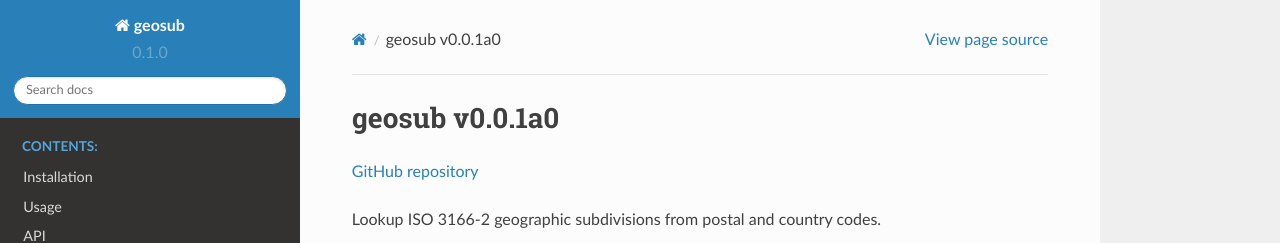
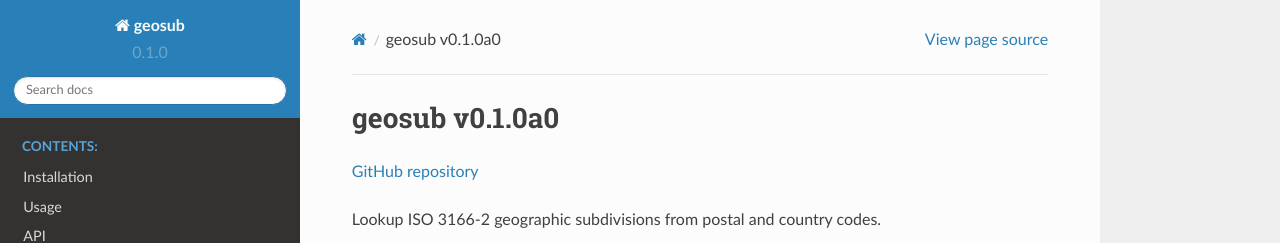
Before and after one commit to dmayo3/geosub, a Sphinx documentation site: the page built from docs/index.rst, in a window 1280 px wide and 900 px high. Shown: the top 243 px of the window. Built offline with Sphinx 7.4.7 and the Read the Docs theme 2.0.0, drawn with Linux system fonts in a browser that asks for light colours.

Commit message:
Bump version 0.0.1a0 -> 0.1.0a0

```diff
--- a/README.rst
+++ b/README.rst
@@ -23,7 +23,7 @@
    :alt: License
 
 
-geosub v0.0.1a0
+geosub v0.1.0a0
 --------------
 
 Docs: https://geosub.readthedocs.io/
--- a/docs/index.rst
+++ b/docs/index.rst
@@ -1,4 +1,4 @@
-geosub v0.0.1a0
+geosub v0.1.0a0
 ===============
 
 `GitHub repository <https://github.com/dmayo3/geosub>`_
--- a/geosub/__init__.py
+++ b/geosub/__init__.py
@@ -1,7 +1,7 @@
 from .sublookup import lookup
 
 
-__version__ = "0.0.1a0"
+__version__ = "0.1.0a0"
 
 
 SUPPORTED_COUNTRY_CODES = [
--- a/pyproject.toml
+++ b/pyproject.toml
@@ -1,6 +1,6 @@
 [project]
 name = "geosub"
-version = "0.0.1a0"
+version = "0.1.0a0"
 
 description = "Lookup ISO 3166-2 geographic subdivisions from postal and country codes, using GeoNames and pycountry."
 
@@ -55,7 +55,7 @@
 exclude = ["docs*", "tests*", "*.gz"]
 
 [tool.bumpver]
-current_version = "0.0.1a0"
+current_version = "0.1.0a0"
 version_pattern = "MAJOR.MINOR.PATCH[PYTAGNUM]"
 commit_message = "Bump version {old_version} -> {new_version}"
 commit = true
```
